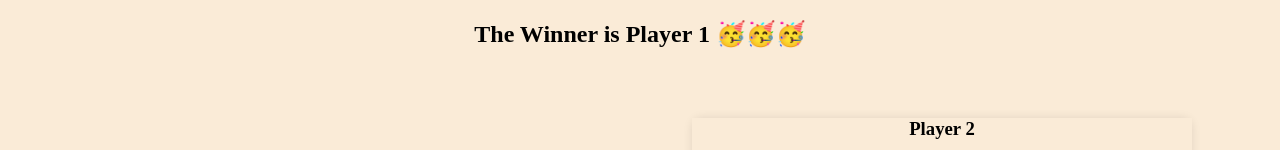
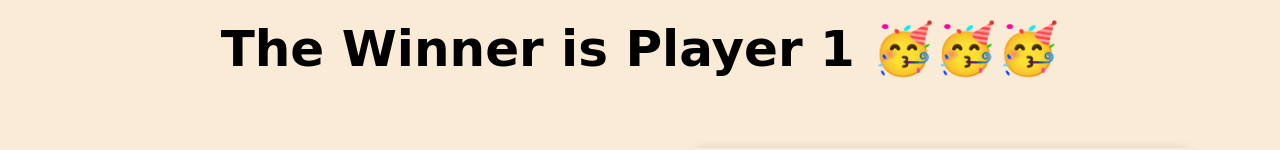
Before and after one commit to Arbazkhanark/Lucky-Dice-HTML-CSS-JS-, a plain HTML site: page index.html in a window 1280 px wide. Shown: the top 150 px of the page. Drawn offline with Linux system fonts and the light colour scheme.

Commit message:
All Done

```diff
--- a/style.css
+++ b/style.css
@@ -55,3 +55,11 @@ footer span{
     100% {background-color: #D3756B; left: 200px; top: 0px;}
     /* 100% {background-color: red; left: 0px; top: 0px;} */
 }
+
+
+h1 {
+    Font-Size: 50px;
+    Font-Family: 'Sigmar One', Cursive;
+    Cursor: Pointer;
+    Width: 100%;
+}
```
